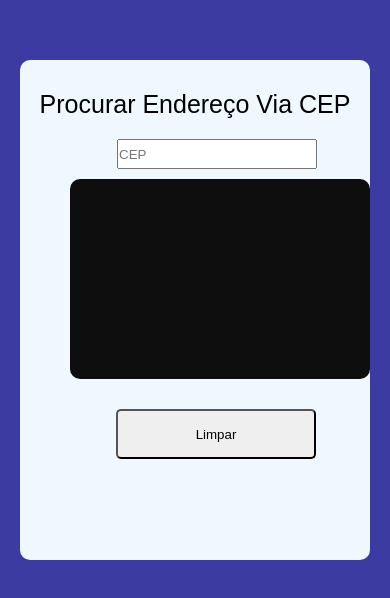
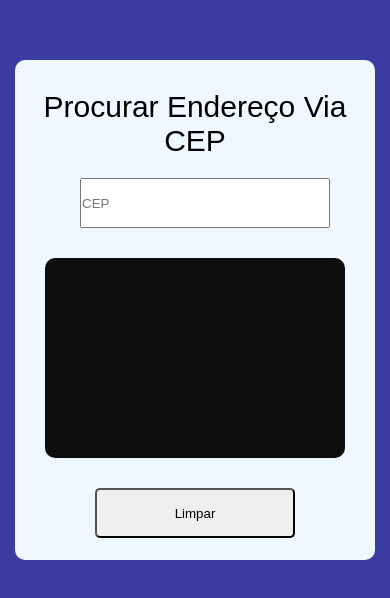
Before and after one commit to Johnrosa59/Project-Cep, a plain HTML site: page index.html in a window 390 px wide. Shown: the part 140-738 px from the top of the page. Drawn offline with Linux system fonts and the light colour scheme.

Commit message:
upload Imgs

```diff
--- a/index.html
+++ b/index.html
@@ -7,7 +7,7 @@
     <link rel="stylesheet" href="./styles.css" />
   </head>
   <body>
-    <div id="container-inputs">
+    <div id="container-input">
       <p id="p-title-cep">Procurar Endereço Via CEP</p>
       <input type="number" id="CEP-input" placeholder="CEP" />
       <div id="container-result">
--- a/styles.css
+++ b/styles.css
@@ -22,7 +22,7 @@ body {
 
 }
 
-#container-inputs {
+#container-input {
     margin: 200px;
     width: 400px;
     height: 500px;
@@ -57,17 +57,6 @@ input {
     padding-top: 20px;
 }
 
-#find {
-    height: 50px;
-    width: 200px;
-    margin-left: 96px;
-    border-radius: 5px;
-}
-
-#find:hover {
-    opacity: 0.6;
-}
-
 #clear {
     height: 50px;
     width: 200px;
@@ -95,3 +84,45 @@ input {
     font-weight: 600;
     text-align: center;
 }
+
+@media screen and (max-width: 600px) {
+
+    #container-input {
+        width: 600px;
+        height: 500px;
+    }
+
+    #container-result {
+        width: 300px;
+        height: 200px;
+        padding-left: 0px;
+        padding-top: 20px;
+        margin: 30px;
+    }
+
+    #p-title-cep {
+        font-family: 'Montserrat', sans-serif;
+        font-size: 30px;
+        text-align: center;
+        position: relative;
+        top: 30px;
+
+    }
+
+    input {
+        margin-top: 30px;
+        display: block;
+        width: 250px;
+        height: 50px;
+        margin-left: 65px;
+        margin-bottom: 0;
+    }
+
+    #clear {
+        height: 50px;
+        width: 200px;
+        margin-left: 80px;
+        margin-top: 0;
+        border-radius: 5px;
+    }
+}
```
Also changed, not shown: imgs/1.png (added), imgs/2.png (added), imgs/3.png (added), imgs/4.png (added), imgs/media screen.png (added).
